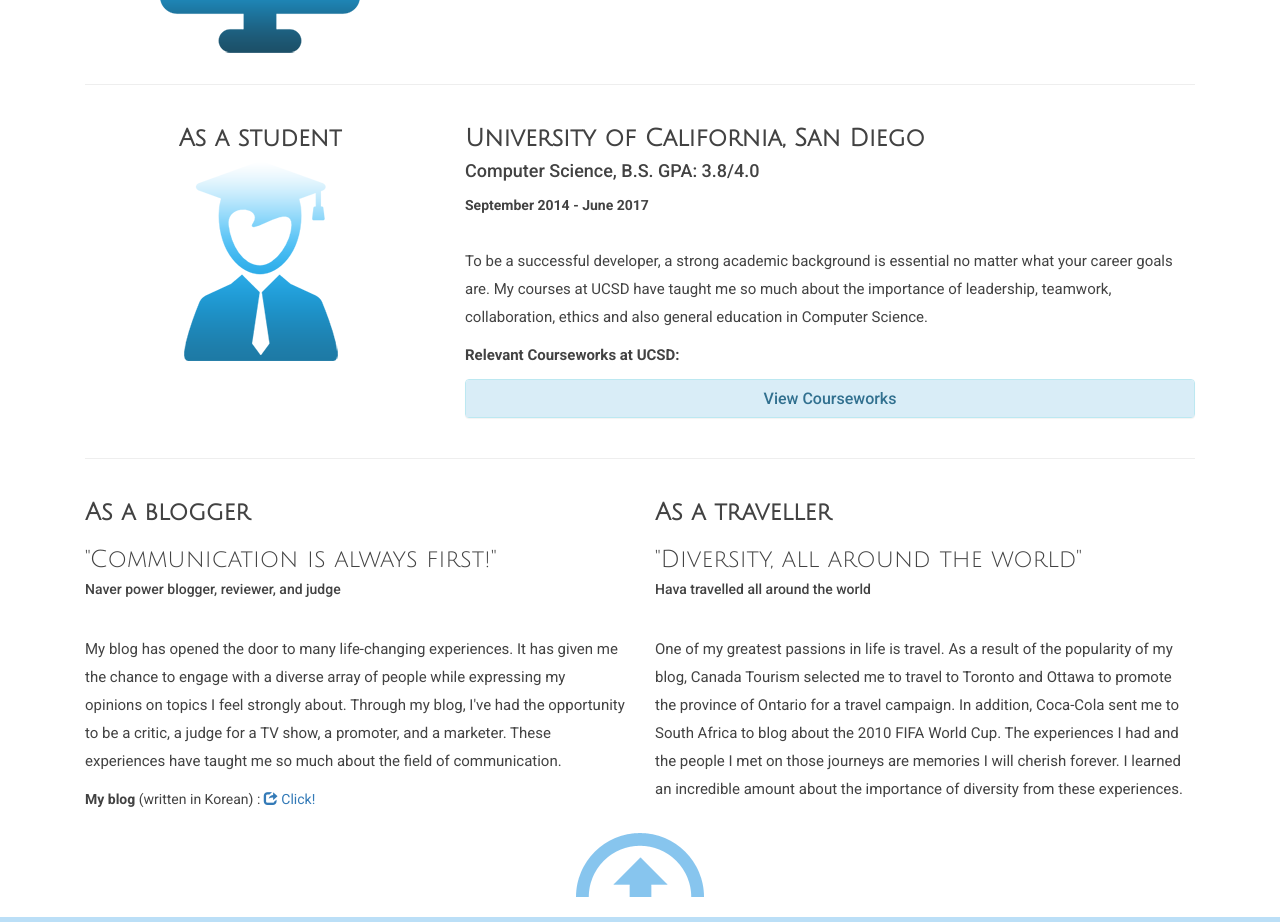
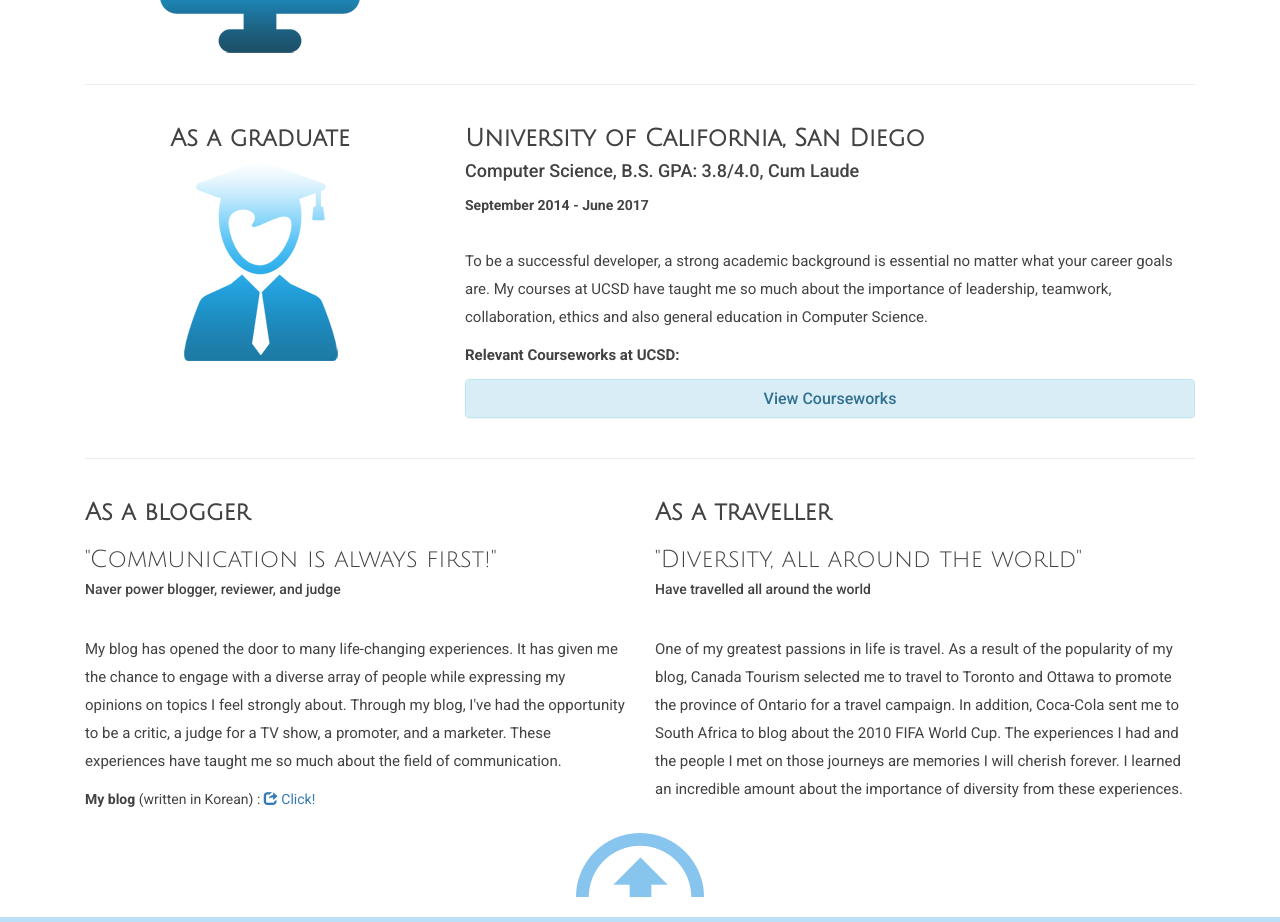
Before and after one commit to withyuns/v2, a plain HTML site: page index.html in a window 1280 px wide. Shown: the part 2580-3502 px from the top of the page. Drawn offline with nearby package versions, Linux system fonts and the light colour scheme; a web font is replaced by a local one.

Commit message:
Fix typo in about Me page

```diff
--- a/partial01_aboutme.html
+++ b/partial01_aboutme.html
@@ -97,13 +97,13 @@
 
         <div class="row">
           <div class="col-sm-4 text-center">
-            <h3><strong>As a student</strong></h3>
+            <h3><strong>As a graduate</strong></h3>
             <img src="img/logo/icon_school.png">
           </div>
           <div class="col-sm-8">
 
             <h3><strong>University of California, San Diego</strong></h3>
-            <h4>Computer Science, B.S. GPA: 3.8/4.0</h4>
+            <h4>Computer Science, B.S. GPA: 3.8/4.0, Cum Laude</h4>
             <strong>September 2014 - June 2017</strong><br/><br/>
               <p>To be a successful developer, a strong academic background is essential no matter what your career goals are. My courses at UCSD have taught me so much about the importance of leadership, teamwork, collaboration, ethics and also general education in Computer Science. </p>
               <p><b>Relevant Courseworks at UCSD:</b></p>
@@ -162,7 +162,7 @@
 
             <h3><strong>As a traveller</strong></h3>
             <h3>"Diversity, all around the world"</h3>
-            <h5>Hava travelled all around the world</h5><br/>
+            <h5>Have travelled all around the world</h5><br/>
 
             <p>One of my greatest passions in life is travel. As a result of the popularity of my blog, Canada Tourism selected me to travel to Toronto and Ottawa to promote the province of Ontario for a travel campaign. In addition, Coca-Cola sent me to South Africa to blog about the 2010 FIFA World Cup. The experiences I had and the people I met on those journeys are memories I will cherish forever. I learned an incredible amount about the importance of diversity from these experiences.</p>
 
```
